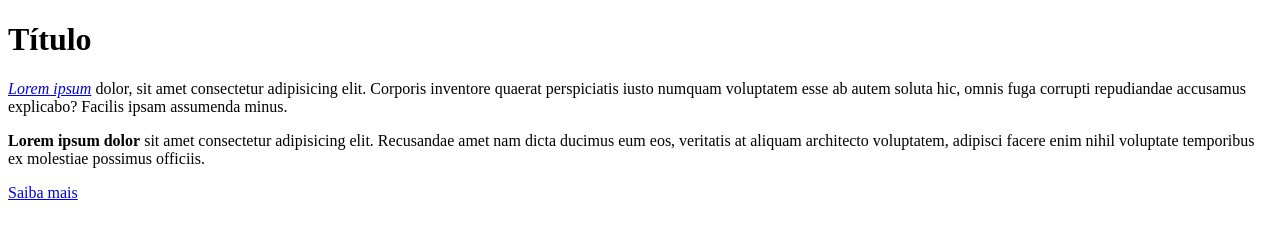
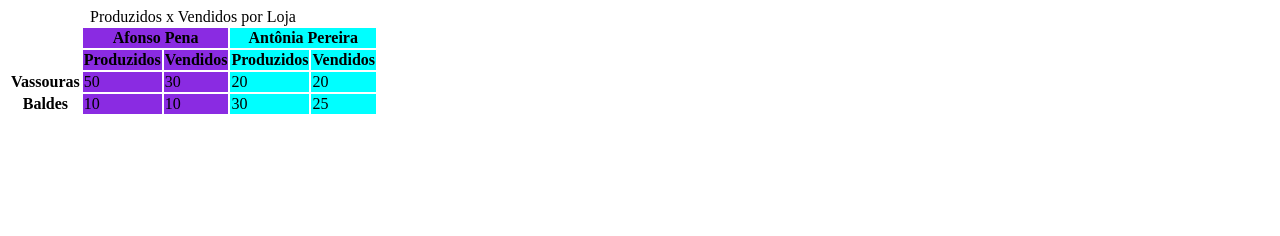
Before and after one commit to VerenaSousaADS/ROCKETSEAT-DISCOVER, a plain HTML site: page HTML-ATUALIZADO/index.html in a window 1280 px wide. Drawn offline with Linux system fonts and the light colour scheme.

Commit message:
Encerramento do curso de HTML

```diff
--- a/HTML-ATUALIZADO/index.html
+++ b/HTML-ATUALIZADO/index.html
@@ -1,13 +1,22 @@
 <!DOCTYPE html>
 <html lang="pt-br">
 <head>
+
+    <!-- SEO: SEARCH ENGINE OPTIMIZATION (motores de busca = google) -->
+
     <meta charset="UTF-8">
     <meta http-equiv="X-UA-Compatible" content="IE=edge">
     <meta name="viewport" content="width=device-width, initial-scale=1.0">
+
+
+    <meta name="author" content="Verena Sousa">
+    <meta name="description" content="Um website para iniciantes em programação">
+
+
     <title>Curso Rocketseat - HTML</title>
 </head>
 <body>
-    <h1>Título</h1>
+    <!-- <h1>Título</h1> -->
 
     <!--
 
@@ -36,12 +45,92 @@
         - o link pode levar para o google
     -->
 
-    <p><a href="https://www.google.com/" target="_blank"><em> Lorem ipsum</em></a>  dolor, sit amet consectetur adipisicing elit. Corporis inventore quaerat perspiciatis iusto numquam voluptatem esse ab autem soluta hic, omnis fuga corrupti repudiandae accusamus explicabo? Facilis ipsam assumenda minus.</p>
+    <!-- <p><a href="https://www.google.com/" target="_blank"><em> Lorem ipsum</em></a>  dolor, sit amet consectetur adipisicing elit. Corporis inventore quaerat perspiciatis iusto numquam voluptatem esse ab autem soluta hic, omnis fuga corrupti repudiandae accusamus explicabo? Facilis ipsam assumenda minus.</p>
 
     <p> <strong>Lorem ipsum dolor</strong> sit amet consectetur adipisicing elit. Recusandae amet nam dicta ducimus eum eos, veritatis at aliquam architecto voluptatem, adipisci facere enim nihil voluptate temporibus ex molestiae possimus officiis.</p>
 
-    <a href="https://www.google.com/">Saiba mais</a>
+    <a href="https://www.google.com/">Saiba mais</a> -->
 
     <!-- Conteúdo do texto e caracteres reservados (pesquisar) -->
+
+    <!-- Tabela
+
+    caption - descrição da tabela
+    thead - engloba o cabeçalho
+    tbody - engloba o corpo
+    tfoot - rodapé da tabela
+
+    tr - para linha - table row
+    th - para cabeçalho
+    td - para descrição do conteúdo da linha
+    -->
+
+    <!-- <table>
+        <caption>Pessoas por Idade</caption>
+        <thead>
+            <tr>
+                <th>Nome</th>
+                <th>Idade</th>
+            </tr>
+        </thead>
+        <tbody>
+            <tr>
+                <td>Verena</td>
+                <td>26</td>
+            </tr>
+            <tr>
+                <td>Laryssa</td>
+                <td>34</td>
+            </tr>
+        </tbody>
+        <tfoot>
+            <tr>
+                <td>Total:</td>
+                <td>2 pessoas</td>
+            </tr>
+        </tfoot>
+    </table> -->
+
+    <table>
+        <caption>Produzidos x Vendidos por Loja</caption>
+
+        <colgroup>
+            <col>
+            <col span="2" style ="background-color: blueviolet;">
+            <col span="2" style="background-color: aqua;">
+        </colgroup>
+
+        <thead>
+            <tr>
+                <th rowspan="2"></th>
+                <th colspan="2" scope="colgroup">Afonso Pena</th>
+                <th colspan="2" scope="colgroup">Antônia Pereira</th>
+            </tr>
+
+            <tr>
+                <th scope="col">Produzidos</th>
+                <th scope="col">Vendidos</th>
+                <th scope="col">Produzidos</th>
+                <th scope="col">Vendidos</th>
+            </tr>
+        </thead>
+        <tbody>
+            <tr>
+                <th scope="row">Vassouras</th>
+                <td>50</td>
+                <td>30</td>
+                <td>20</td>
+                <td>20</td>
+            </tr>
+            <tr>
+                <th scope="row">Baldes</th>
+                <td>10</td>
+                <td>10</td>
+                <td>30</td>
+                <td>25</td>
+            </tr>
+        </tbody>
+    </table>
+
 </body>
 </html>
```
